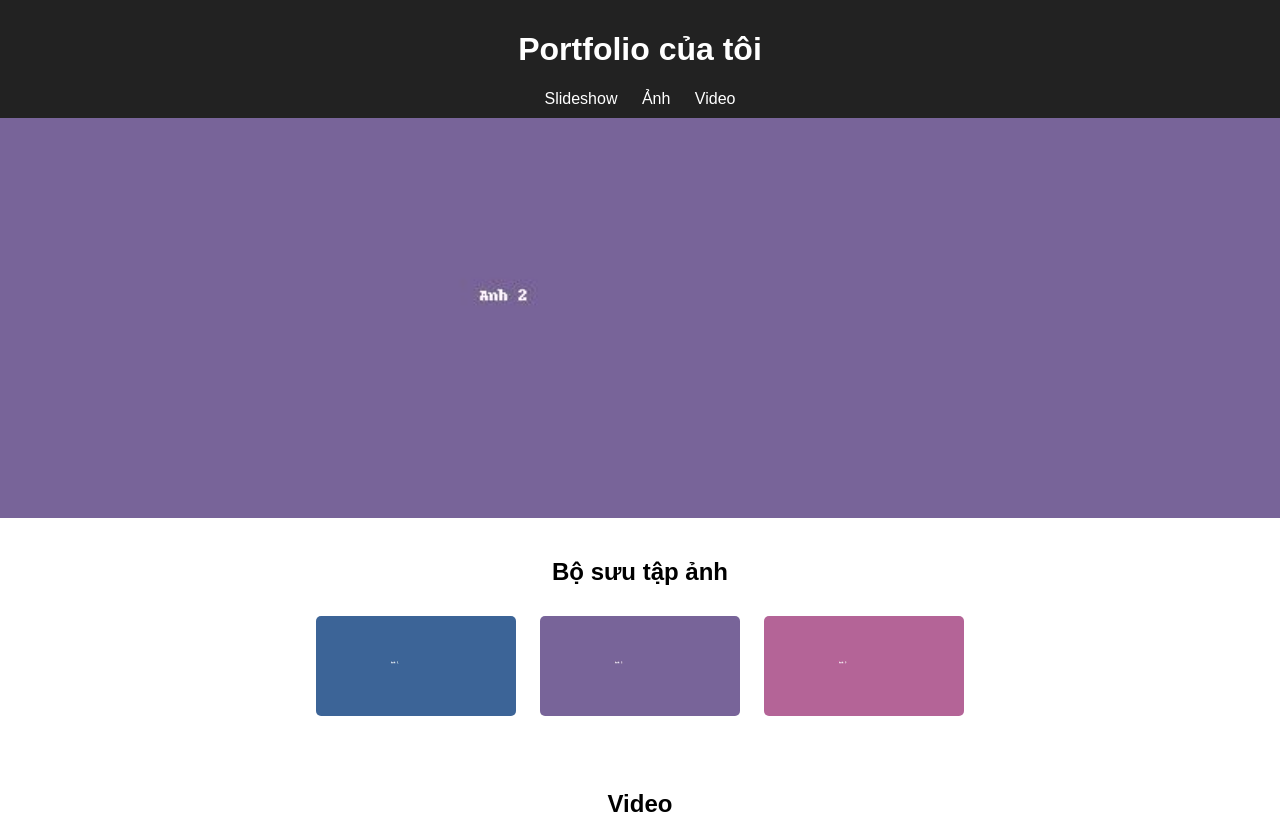
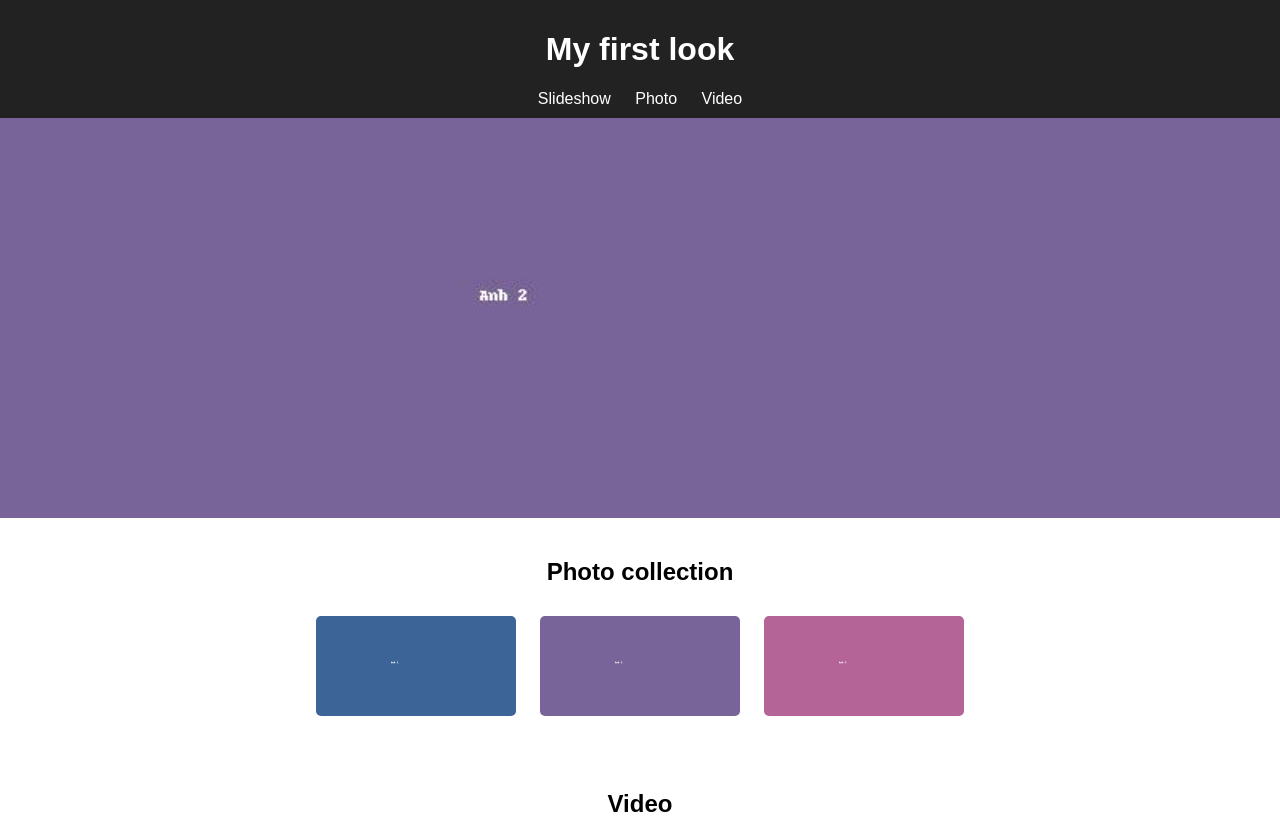
Before and after one commit to dttung1/dttung1.github.io, a plain HTML site: page index.html in a window 1280 px wide. Drawn offline with Linux system fonts and the light colour scheme; grey boxes are pictures that could not be loaded; files whose address does not match are found by name.

Commit message:
Update index.html

```diff
--- a/index.html
+++ b/index.html
@@ -3,16 +3,16 @@
 <head>
     <meta charset="UTF-8">
     <meta name="viewport" content="width=device-width, initial-scale=1.0">
-    <title>Portfolio của tôi</title>
+    <title>My first look</title>
     <link rel="stylesheet" href="style.css">
 </head>
 <body>
 
 <header>
-    <h1>Portfolio của tôi</h1>
+    <h1>My first look</h1>
     <nav>
         <a href="#slideshow">Slideshow</a>
-        <a href="#gallery">Ảnh</a>
+        <a href="#gallery">Photo</a>
         <a href="#videos">Video</a>
     </nav>
 </header>
@@ -24,7 +24,7 @@
 </section>
 
 <section id="gallery" class="gallery">
-    <h2>Bộ sưu tập ảnh</h2>
+    <h2>Photo collection</h2>
     <img src="images/img1.jpg" alt="">
     <img src="images/img2.jpg" alt="">
     <img src="images/img3.jpg" alt="">
```
